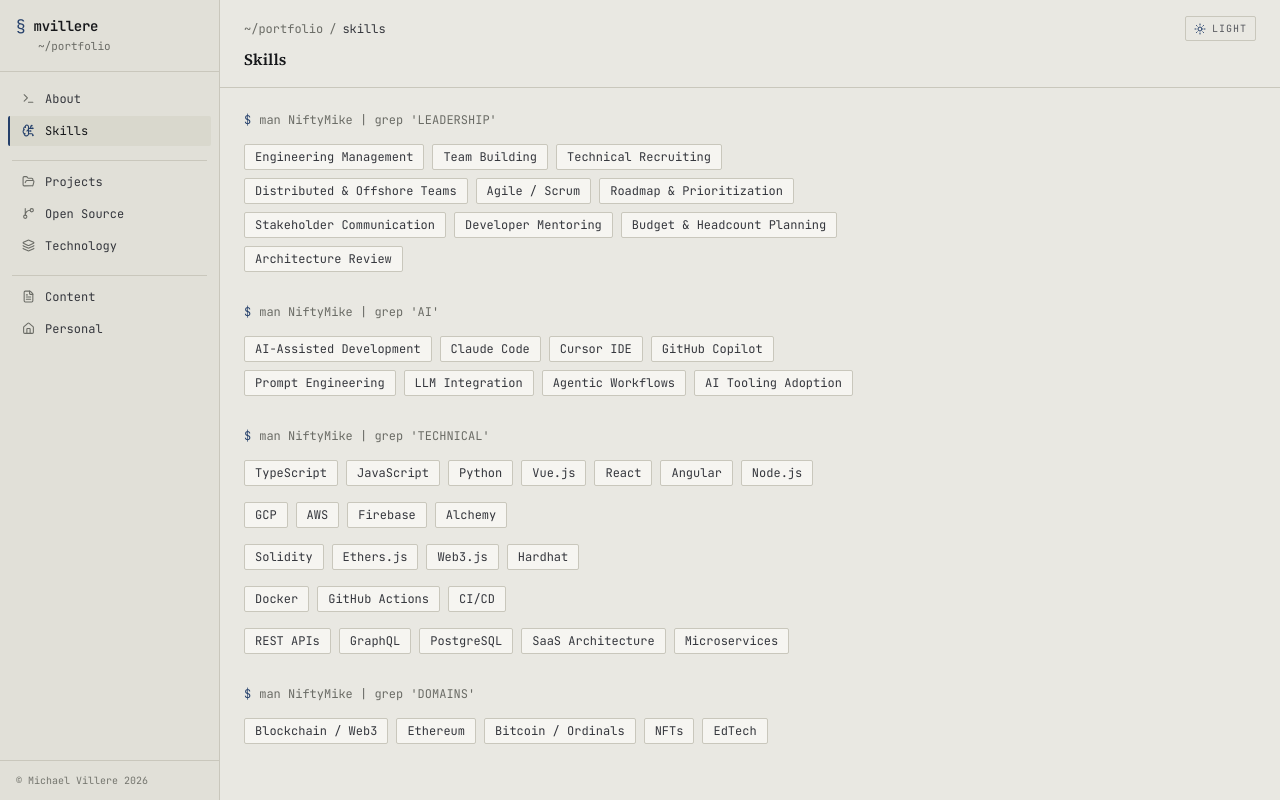
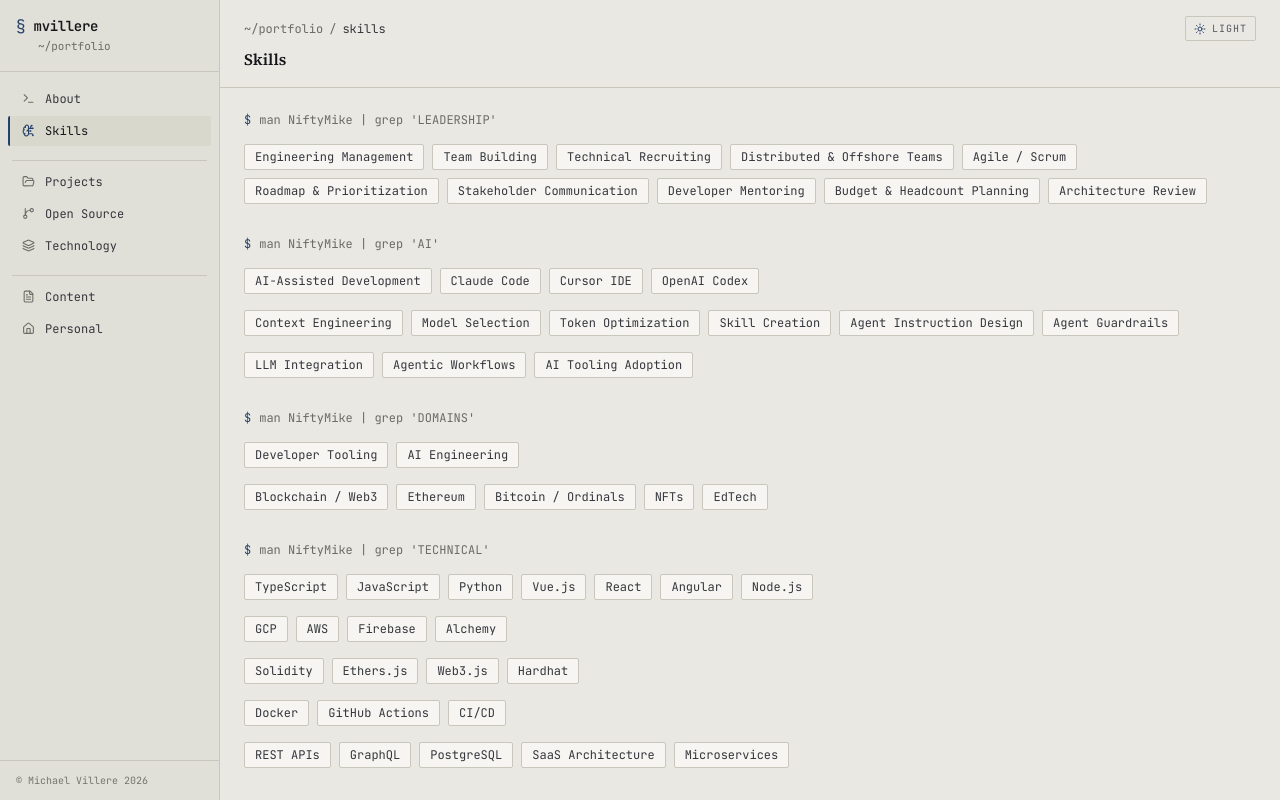
Before and after one commit to mvillere/mvillere.github.io, a Vue app: page / in a window 1280 px wide. Both pictures are taken after a click on the button "Skills". Built offline with nearby package versions, Linux system fonts and the light colour scheme.

Commit message:
update skills

```diff
--- a/src/components/tabs/SkillsTab.vue
+++ b/src/components/tabs/SkillsTab.vue
@@ -1,5 +1,6 @@
 <template>
-  <div class="max-w-2xl space-y-8">
+  <!-- 5xl: the AI craft row is six tags and needs ~960px to stay on one line. -->
+  <div class="max-w-5xl space-y-8">
     <div v-for="group in skillGroups" :key="group.id">
       <div class="flex items-center gap-2 text-xs text-faint mb-4">
         <span class="text-accent">$</span>
--- a/src/data/skills.ts
+++ b/src/data/skills.ts
@@ -1,5 +1,7 @@
 // ─── Skills ───────────────────────────────────────────────────────────────────
-// Four groups rendered in order: Leadership → AI → Technical → Domains.
+// Four groups rendered in order: Leadership → AI → Domains → Technical.
+// Technical sits last on purpose. It is the longest block and the least
+// differentiated, so it should not stand between a reader and the rest.
 // Use SKILL_LINE_BREAK as a sentinel to force a visual line break in flex-wrap.
 
 export const SKILL_LINE_BREAK = '__break__';
@@ -31,14 +33,25 @@ export const skillGroups: SkillGroup[] = [
     id: 'ai',
     label: 'AI',
     skills: [
-      'AI-Assisted Development',
-      'Claude Code',
-      'Cursor IDE',
-      'GitHub Copilot',
-      'Prompt Engineering',
-      'LLM Integration',
-      'Agentic Workflows',
-      'AI Tooling Adoption',
+      // Practice and the tools it runs on
+      'AI-Assisted Development', 'Claude Code', 'Cursor IDE', 'OpenAI Codex',
+      SKILL_LINE_BREAK,
+      // The craft — what makes an agent produce work worth keeping
+      'Context Engineering', 'Model Selection', 'Token Optimization',
+      'Skill Creation', 'Agent Instruction Design', 'Agent Guardrails',
+      SKILL_LINE_BREAK,
+      // Systems and organizational adoption
+      'LLM Integration', 'Agentic Workflows', 'AI Tooling Adoption',
+    ],
+  },
+  {
+    id: 'domains',
+    label: 'Domains',
+    skills: [
+      // Own row so they read first rather than trailing the blockchain set.
+      'Developer Tooling', 'AI Engineering',
+      SKILL_LINE_BREAK,
+      'Blockchain / Web3', 'Ethereum', 'Bitcoin / Ordinals', 'NFTs', 'EdTech',
     ],
   },
   {
@@ -61,9 +74,4 @@ export const skillGroups: SkillGroup[] = [
       'REST APIs', 'GraphQL', 'PostgreSQL', 'SaaS Architecture', 'Microservices',
     ],
   },
-  {
-    id: 'domains',
-    label: 'Domains',
-    skills: ['Blockchain / Web3', 'Ethereum', 'Bitcoin / Ordinals', 'NFTs', 'EdTech'],
-  },
 ];
```
